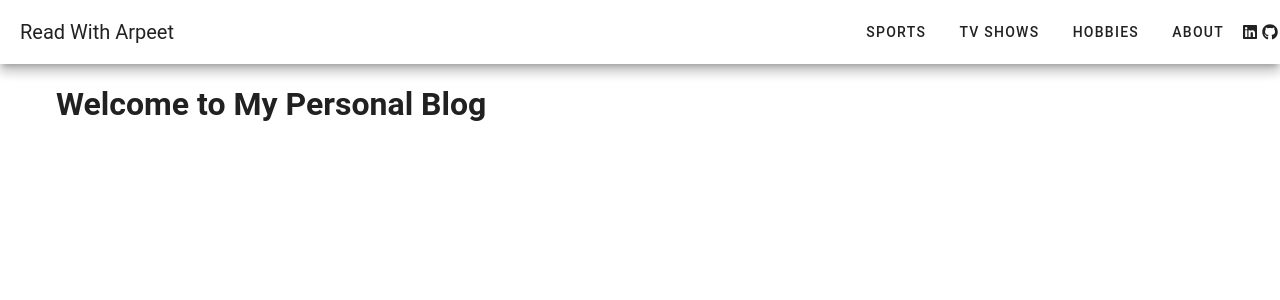
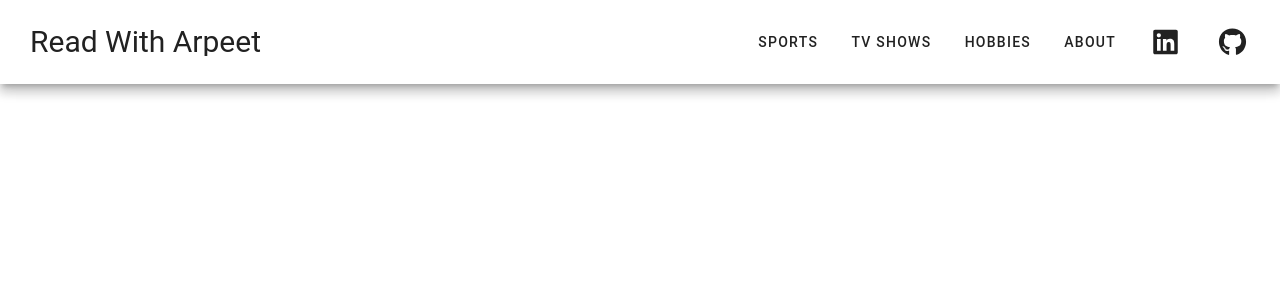
Before and after one commit to anaik31/personal_blog, a Vue app in the folder vue-blog/: page / in a window 1280 px wide. Shown: the top 300 px of the page. Built offline with nearby package versions, Linux system fonts and the light colour scheme.

Commit message:
Header Styling

```diff
--- a/vue-blog/src/components/Header.vue
+++ b/vue-blog/src/components/Header.vue
@@ -1,18 +1,21 @@
 <template>
   <v-app>
-    <v-app-bar :elevation="8" >
-      <v-app-bar-title>Read With Arpeet</v-app-bar-title>
+    <v-app-bar :elevation="8" style="padding:10px;">
+      <v-app-bar-title style="font-size: 30px;">Read With Arpeet</v-app-bar-title>
       <v-btn>Sports</v-btn>
       <v-btn>TV Shows</v-btn>
       <v-btn>Hobbies</v-btn>
       <v-btn>About</v-btn>
-      <font-awesome-icon :icon="['fab', 'linkedin']" />
-      <font-awesome-icon :icon="['fab', 'github']" />
+      <v-btn>
+      <font-awesome-icon :icon="['fab', 'linkedin']" size = "2x" />
+      </v-btn>
+      <v-btn>
+      <font-awesome-icon :icon="['fab', 'github']" size = "2x"/>
+      </v-btn>
     </v-app-bar>
 
     <v-main>
       <v-container>
-        <h1>Welcome to My Personal Blog</h1>
       </v-container>
     </v-main>
   </v-app>
```
